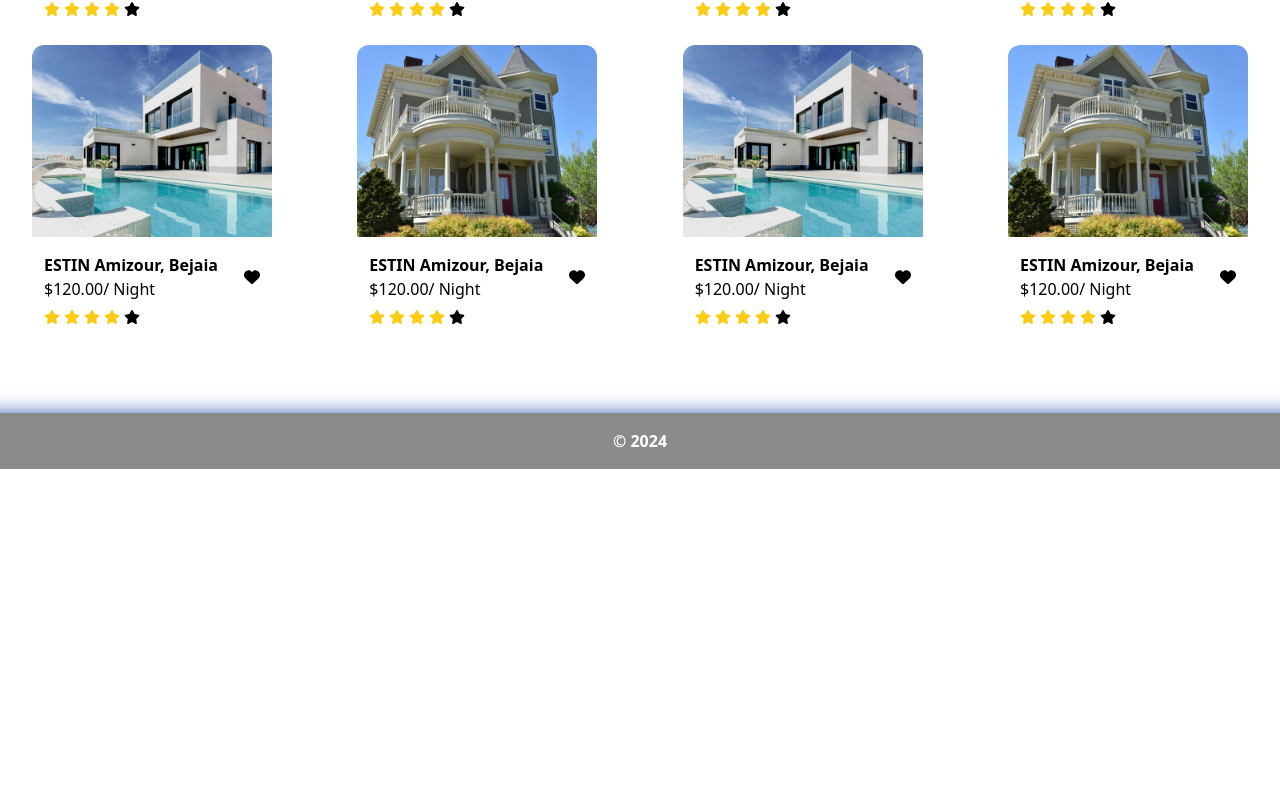
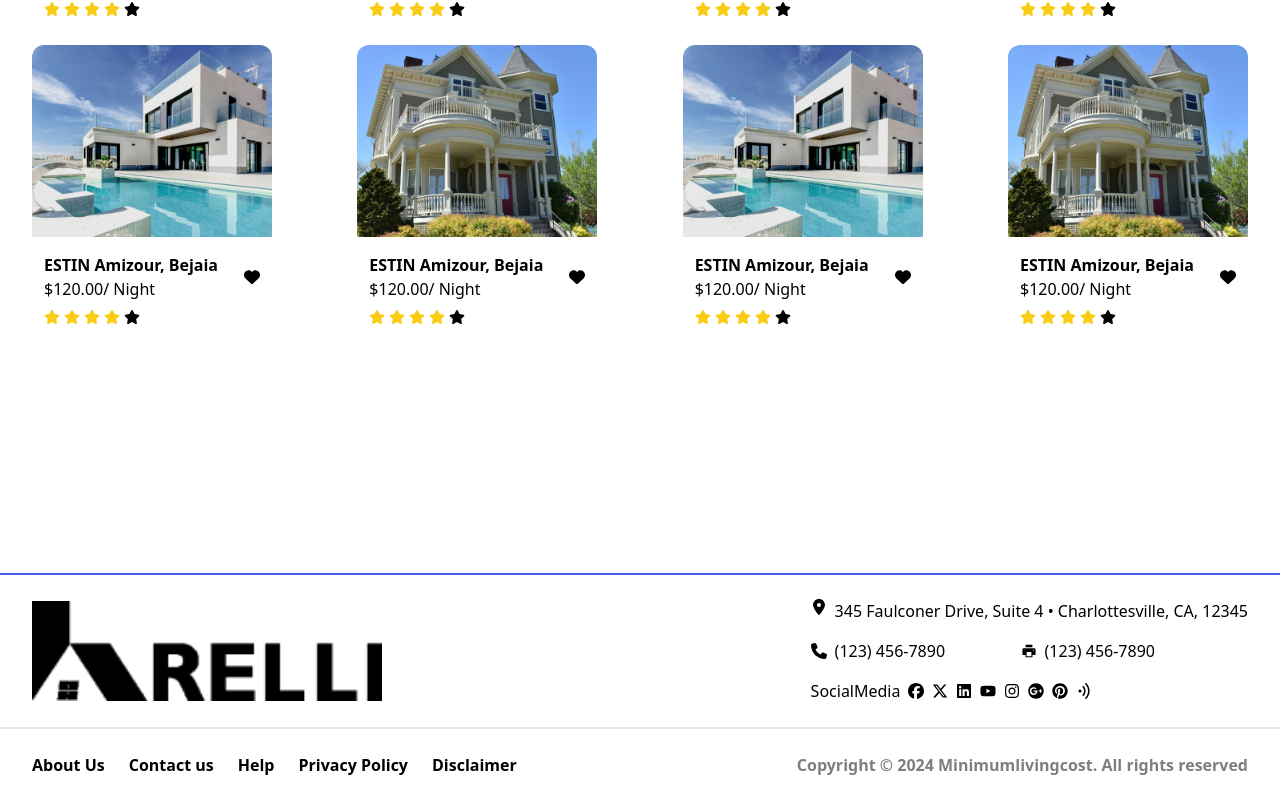
Before and after one commit to Mohamed-gp/Krelli_x86, a React (Vite) app in the folder front-end/: page /properties in a window 1280 px wide. Shown: the part 1075-1876 px from the top of the page. Before the commit the page ends 1544 px from the top, so only its background shows below. Built offline with nearby package versions, Linux system fonts and the light colour scheme.

Commit message:
complete Home Page with static data

```diff
--- a/front-end/src/components/footer/Footer.tsx
+++ b/front-end/src/components/footer/Footer.tsx
@@ -1,11 +1,69 @@
+import {
+  FaFacebook,
+  FaGooglePlus,
+  FaInstagram,
+  FaLinkedin,
+  FaLocationDot,
+  FaPhone,
+  FaPinterest,
+  FaWifi,
+  FaXTwitter,
+  FaYoutube,
+} from "react-icons/fa6";
+import { AiFillPrinter } from "react-icons/ai";
+import { Link } from "react-router-dom";
+
 const Footer = () => {
   return (
-    <footer
-      className="text-white font-bold bg-[#8b8b8b] dark:bg-[#454545] "
-      style={{ boxShadow: "-1px 29px 20px 27px #1e40af" }}
-    >
-      <div className="container py-4 text-center ">
-        &copy; {new Date().getFullYear()}
+    <footer className="mt-40">
+      <div className="container flex items-center py-6 justify-between border-t-2 border-[#4561EC]">
+        <div className="">
+          <img
+            src="../../../public/Krelli LOGO 1.png"
+            alt="krelli-logo"
+            className="w-[350px] object-fill"
+          />
+        </div>
+        <div className="flex flex-col gap-4">
+          <div className="flex gap-2">
+            <FaLocationDot />
+            <p>345 Faulconer Drive, Suite 4 • Charlottesville, CA, 12345</p>
+          </div>
+          <div className="flex items-center ">
+            <div className="flex w-[48%] items-center gap-2">
+              <FaPhone />
+              <p>(123) 456-7890</p>
+            </div>
+            <div className="flex w-[48%] items-center gap-2">
+              <AiFillPrinter />
+              <p>(123) 456-7890</p>
+            </div>
+          </div>
+          <div className="flex gap-2 items-center">
+            <p>SocialMedia </p>
+            <FaFacebook />
+            <FaXTwitter />
+            <FaLinkedin />
+            <FaYoutube />
+            <FaInstagram />
+            <FaGooglePlus />
+            <FaPinterest />
+            <FaWifi className="rotate-90" />
+          </div>
+        </div>
+      </div>
+      <div className="container flex justify-between py-6 border-t-2">
+        <div className="flex justify-between font-semibold gap-6">
+          <Link to="/about">About Us</Link>
+          <Link to="/about">Contact us</Link>
+          <Link to="/about">Help</Link>
+          <Link to="/about">Privacy Policy</Link>
+          <Link to="/about">Disclaimer</Link>
+        </div>
+        <p className="font-bold opacity-50">
+          Copyright © {new Date().getFullYear()} Minimumlivingcost. All rights
+          reserved
+        </p>
       </div>
     </footer>
   );
```
